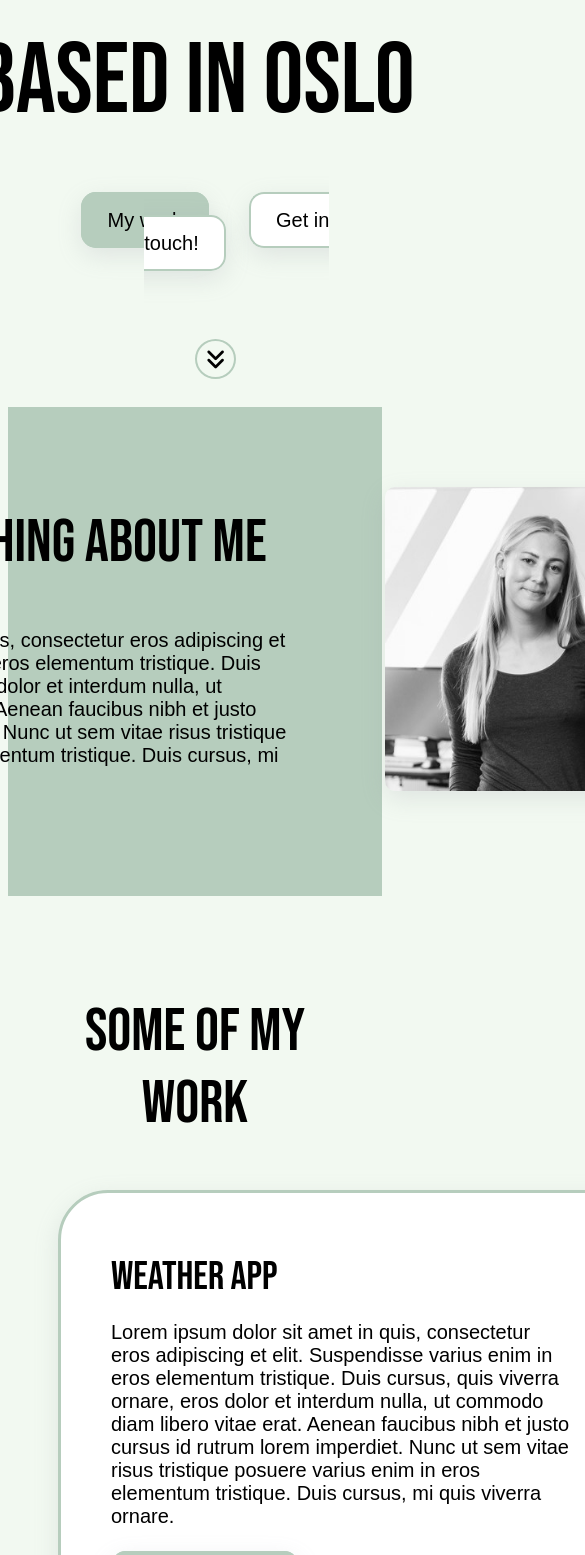
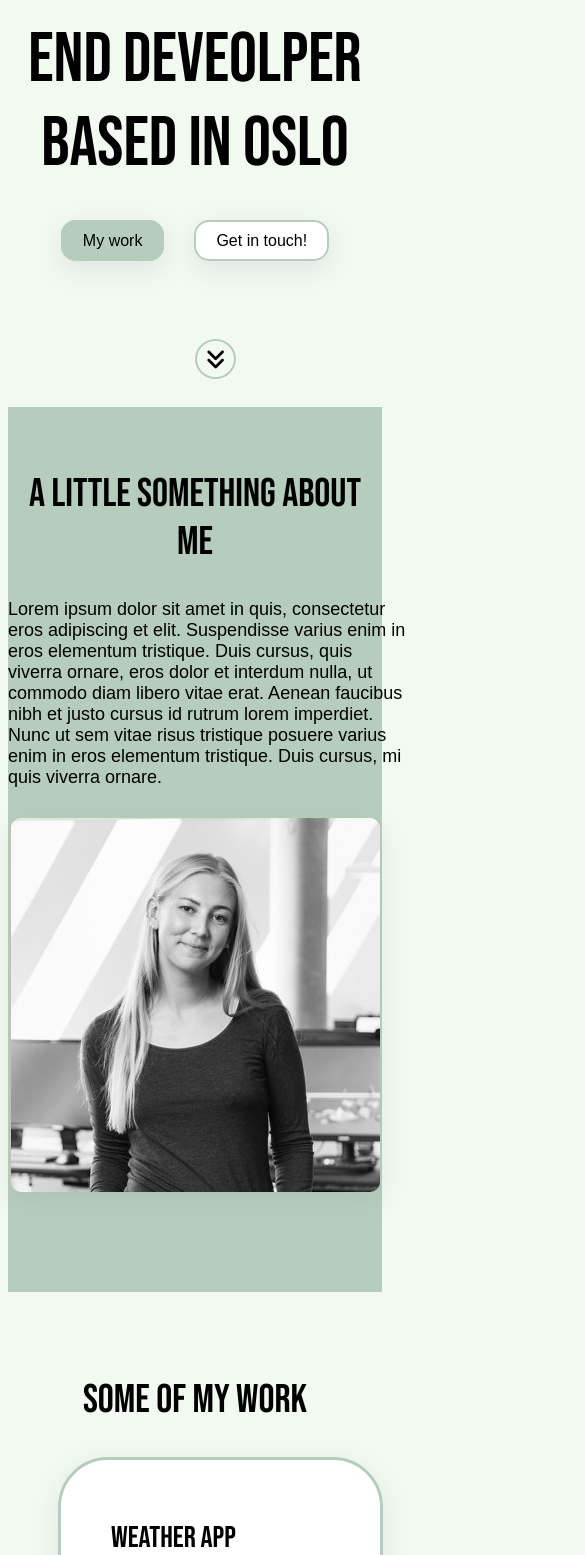
Before and after one commit to lindijor/portfolio, a React (Create React App) app: page / in a window 390 px wide. Shown: the part 445-2000 px from the top of the page, 585 px wide, since content can reach past the window. Built offline with nearby package versions, Linux system fonts and the light colour scheme.

Commit message:
Added responsive css

```diff
--- a/src/App.css
+++ b/src/App.css
@@ -77,3 +77,25 @@ a {
   cursor: pointer;
   border: 2px #b6cdbd solid;
 }
+
+@media (max-width: 1000px) {
+  h1 {
+    font-size: 70px;
+    width: 100%;
+  }
+
+  h2 {
+    font-size: 40px;
+  }
+
+  h3 {
+    font-size: 30px;
+  }
+
+  .btn,
+  .secondary-btn {
+    padding: 10px 20px;
+    margin: 0 15px;
+    font-size: 16px;
+  }
+}
--- a/src/Header.css
+++ b/src/Header.css
@@ -56,3 +56,9 @@ nav a:hover {
   background-color: #b6cdbd;
   scale: 1.2;
 }
+
+@media (max: 900px) {
+  .header {
+    width: 100%;
+  }
+}
--- a/src/Main.css
+++ b/src/Main.css
@@ -17,15 +17,6 @@
   text-align: left;
 }
 
-.more-link {
-  text-align: center;
-  margin-top: 30px;
-}
-
-.main a:hover {
-  opacity: 0.6;
-}
-
 .main img {
   max-width: 300px;
   height: auto;
@@ -34,3 +25,28 @@
   margin-top: 30px;
   margin-left: 80px;
 }
+
+@media (max-width: 1000px) {
+  .main {
+    padding: 30px 0 70px 0;
+    display: block;
+    margin: 0 auto;
+  }
+
+  .main p {
+    width: 400px;
+    font-size: 18px;
+  }
+
+  .main img {
+    max-width: 100%;
+    height: auto;
+    border-radius: 10px;
+    display: block;
+    margin: 30px auto;
+  }
+
+  .main h2 {
+    text-align: center;
+  }
+}
--- a/src/Work.css
+++ b/src/Work.css
@@ -42,3 +42,19 @@ img {
   font-size: 12px;
   padding-left: 5px;
 }
+
+@media (max-width: 1000px) {
+  .work-section {
+    display: block;
+    width: 80%;
+  }
+
+  .work-section p {
+    font-size: 18px;
+    margin-bottom: 50px;
+  }
+
+  .work-section img {
+    margin-top: 50px;
+  }
+}
```
